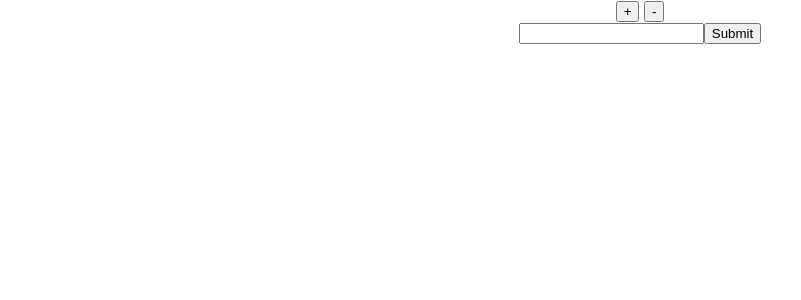
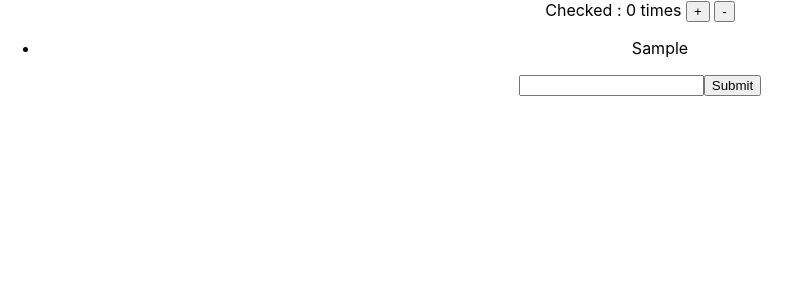
Before and after one commit to dobyming/Redux-study, a React (Create React App) app: page / in a window 1280 px wide. Both pictures are taken after typing "Sample" into the empty fields and a click on the input 732 px from the left and 33 px from the top of the page. Shown: the top 300 px of the page, without its empty margins (0-801 px from the left). Built offline with nearby package versions, Linux system fonts and the light colour scheme.

Commit message:
useSelector and useDispatch for handle redux store

```diff
--- a/src/App.tsx
+++ b/src/App.tsx
@@ -1,5 +1,8 @@
 import React, { useState } from 'react';
+import { useSelector } from 'react-redux/es/exports';
+import { useDispatch } from 'react-redux/es/hooks/useDispatch';
 import './App.css';
+import { RootState } from './reducers';
 
 type Props = {
   value: any;
@@ -8,22 +11,33 @@
 }
 
 function App({value,onIncrement,onDecrement}:Props) {
+  // redux store의 값 접근
+  const todos : string[] = useSelector((state: RootState) => state.todos);
+  const counter = useSelector((state: RootState) => state.counter);
+  // store에 있는 dispatch 함수 접근
+  const dispatch = useDispatch();
+
   const [todoValue,setTodoValue] = useState("");
-
   const handleChange = (e:React.ChangeEvent<HTMLInputElement>) => {
     setTodoValue(e.target.value);
   }
   const addTodo = (e: React.FormEvent<HTMLFormElement>): void => {
     e.preventDefault();
+    dispatch({type:'ADD_TODO',text:todoValue}); //store에 있는 reducer 함수로 전달하여 state를 raise
     setTodoValue("");
   }
   return (
     <div className="App">
-      {/* Checked : {value} times */}
+      Checked : {counter} times
       {' '}
       <button onClick={onIncrement}>+</button>
       {' '}
       <button onClick={onDecrement}>-</button>
+
+      <ul>
+        {todos.map((todo,it)=> <li key={it}>{todo}</li>)}
+      </ul>
+
       <form onSubmit={addTodo}>
         <input type="text" value={todoValue} onChange={handleChange}/>
         <input type="submit"/>
--- a/src/index.tsx
+++ b/src/index.tsx
@@ -12,13 +12,6 @@
 
 // redux store 생성
 const store = createStore(rootReducer);
-
-// state를 rasie하여 store에 잘 들어갔는지 check
-store.dispatch({
-  type:'ADD_TODO',
-  text: 'Use Redux'
-})
-console.log('store.getState()',store.getState());
 
 const render = () => root.render(
   <React.StrictMode>
--- a/src/reducers/index.tsx
+++ b/src/reducers/index.tsx
@@ -8,3 +8,4 @@
 }); //reducer 합치기
 
 export default rootReducer;
+export type RootState = ReturnType<typeof rootReducer>; //useSelector state에 제공
```
